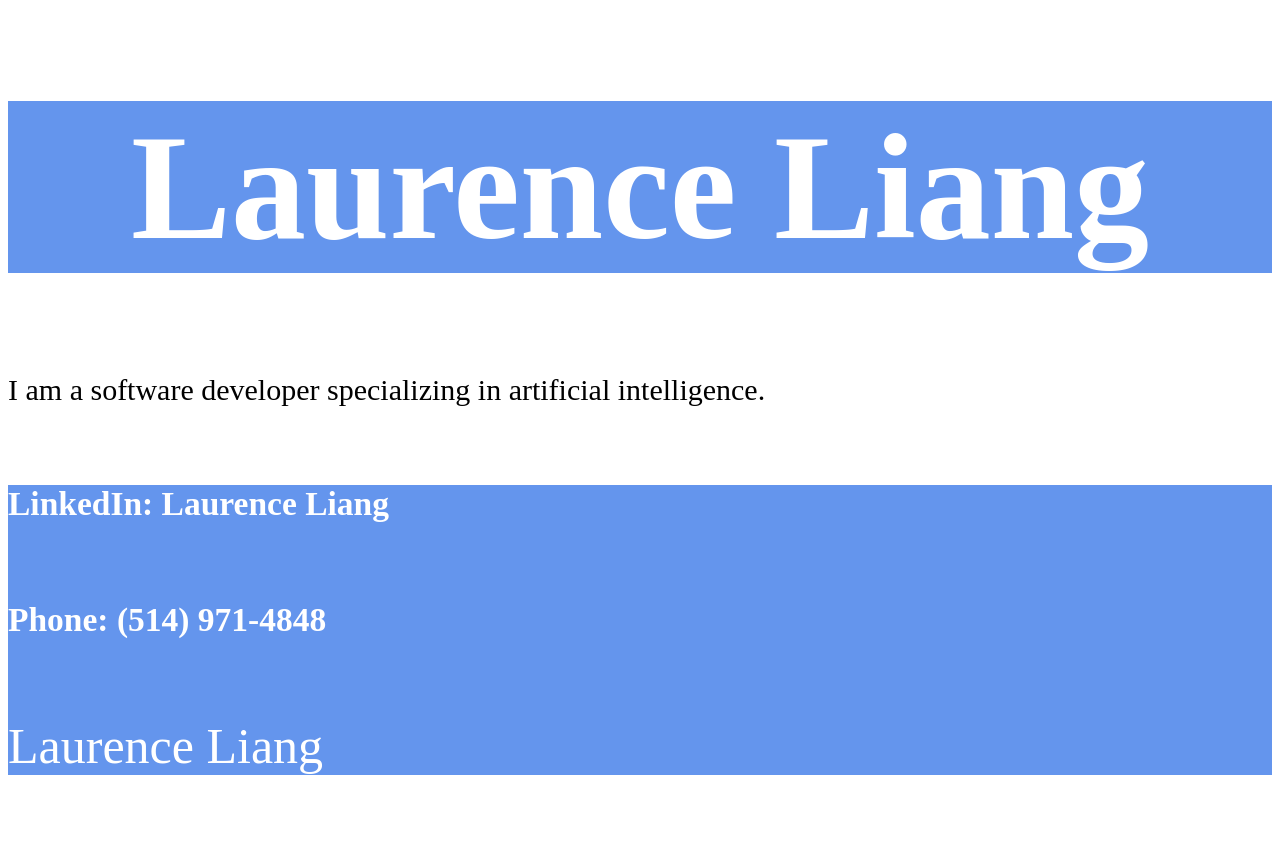
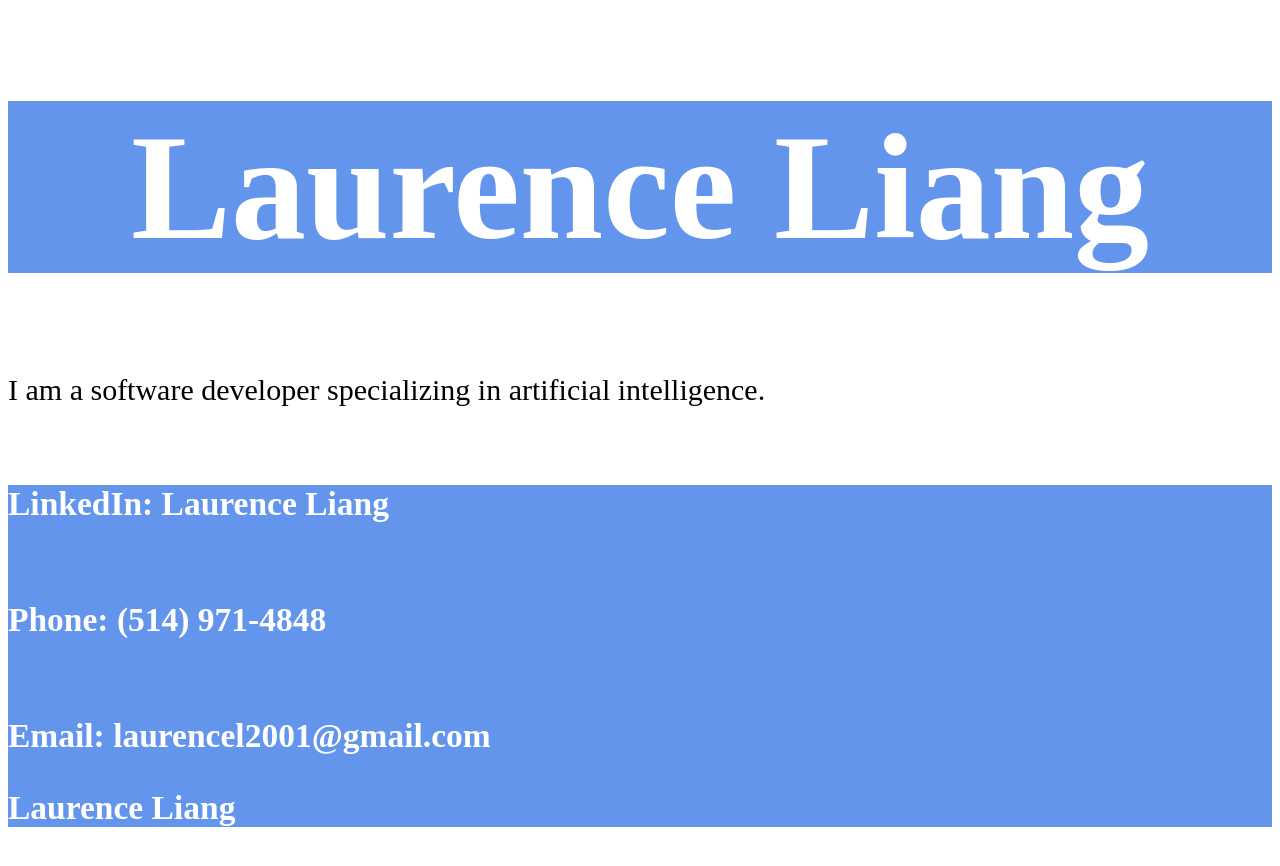
Before and after one commit to TheFloatingString/TheFloatingString.github.io, a plain HTML site: page index.html in a window 1280 px wide. Before the commit the page ends 825 px from the top, so only its background shows below. Drawn offline with Linux system fonts and the light colour scheme.

Commit message:
Update index.html

```diff
--- a/index.html
+++ b/index.html
@@ -13,6 +13,7 @@
   <footer>
     <h6>LinkedIn: Laurence Liang</h6>
     <h6>Phone:    (514) 971-4848</h6>
+    <h6>Email:    laurencel2001@gmail.com
     <p></p>
     <p>Laurence Liang</p>
   </footer>
```
